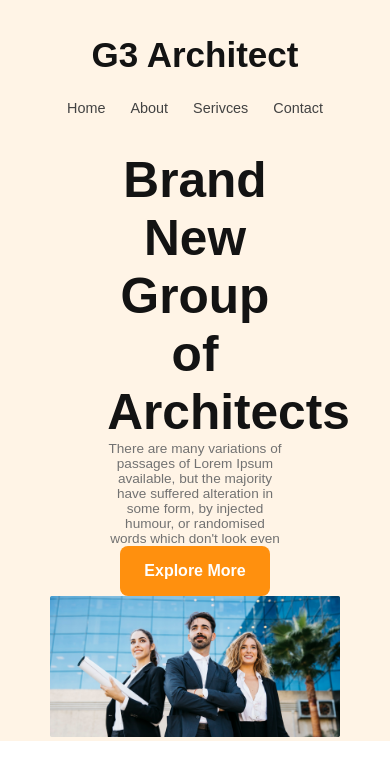
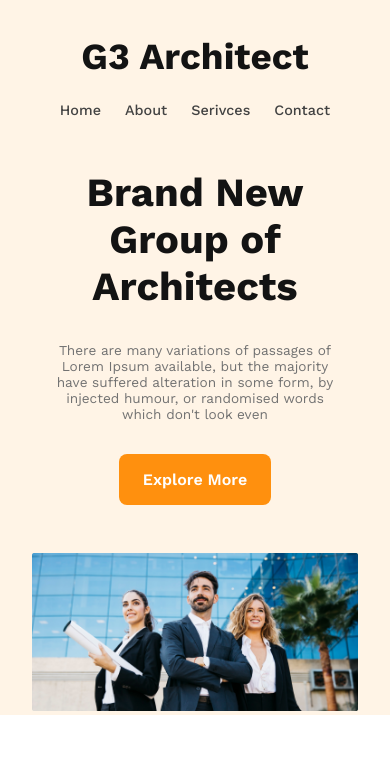
Before and after one commit to EligibleDev/g3_architect, a plain HTML site: page index.html in a window 390 px wide. Drawn offline with nearby package versions, Linux system fonts and the light colour scheme.

Commit message:
banner secotion responsive done

```diff
--- a/index.html
+++ b/index.html
@@ -6,8 +6,9 @@
     <meta name="viewport" content="width=device-width, initial-scale=1.0">
     <link rel="preconnect" href="https://fonts.googleapis.com">
     <link rel="preconnect" href="https://fonts.gstatic.com" crossorigin>
-    <linkhref="https://fonts.googleapis.com/css2?family=Work+Sans:ital,wght@0,100;0,200;0,300;0,400;0,500;0,600;0,700;0,800;0,900;1,100;1,200;1,300;1,400;1,500;1,600;1,700;1,800;1,900&display=swap" rel="stylesheet">
-
+    <link
+        href="https://fonts.googleapis.com/css2?family=Work+Sans:ital,wght@0,100;0,200;0,300;0,400;0,500;0,600;0,700;0,800;0,900;1,100;1,200;1,300;1,400;1,500;1,600;1,700;1,800;1,900&display=swap"
+        rel="stylesheet">
     <link rel="stylesheet" href="./style.css">
     <link rel="stylesheet" href="responsive.css">
     <title>G3 Architect</title>
@@ -36,7 +37,9 @@
                 <div class="banner-content">
                     <h1 class="banner-title">Brand New Group of Architects</h1>
 
-                    <p class="paragraph">There are many variations of passages of Lorem Ipsum available, but the majority have suffered alteration in some form, by injected humour, or randomised words which don't look even</p>
+                    <p class="paragraph">There are many variations of passages of Lorem Ipsum available, but the
+                        majority have suffered alteration in some form, by injected humour, or randomised words which
+                        don't look even</p>
 
                     <button class="default-button">Explore More</button>
                 </div>
--- a/responsive.css
+++ b/responsive.css
@@ -1,31 +1,55 @@
+@media screen and (max-width:993px) {
+    header div.container {
+        flex-direction: column;
+        gap: 1.5rem;
+    }
 
-@media screen and (max-width:1500px) {
-    .container {
-        padding: 0px 150px;
+    header ul.menu {
+        gap: 1.5rem;
+    }
+
+    .container{
+        padding: 0rem 7rem;
+    }
+
+    /* banner start  */
+
+    .banner-content {
+        width: 75vw;
+        margin: auto;
     }
 }
 
-@media screen and (max-width:1150px) {
-    .container {
-        padding: 0px 100px;
+
+
+@media screen and (max-width:769px) {
+    .container{
+        padding: 0rem 4rem;
+    }
+
+    /* banner start  */
+
+    .banner-title{
+        font-size: 2.5rem;
+        padding-top: 1rem;
+    }
+
+
+}
+
+
+
+
+@media screen and (max-width:577px) {
+    .container{
+        padding: 0rem 2rem;
     }
 }
 
-@media screen and (max-width:950px) {
-    .container {
-        padding: 0px 50px;
-    }
 
-    .section-title {
-        font-size: 35px;
-    }
 
-    header div.container {
-        flex-direction: column;
-        gap: 25px;
-    }
-
-    header ul.menu {
-        gap: 25px;
+@media screen and (max-width:380px) {
+    .banner-title{
+        font-size: 2rem;
     }
 }
--- a/style.css
+++ b/style.css
@@ -110,17 +110,25 @@ header li.menu-item {
 .banner-title {
     color: #131313;
     font-size: 3.1rem;
-    font-style: normal;
     font-weight: 700;
-    line-height: normal;
+    padding-top: 3rem;
 }
 
-.banner-content{
-    width: 45vw;
+.banner-content {
+    width: 48vw;
     margin: auto;
 }
 
-.banner-section img{
+.banner-content .paragraph{
+    padding: 2rem 0rem;
+}
+
+.banner-content > .default-button{
+    margin-bottom: 3rem;
+}
+
+.banner-section img {
     width: 100%;
 }
+
 /* banner css end  */
```
